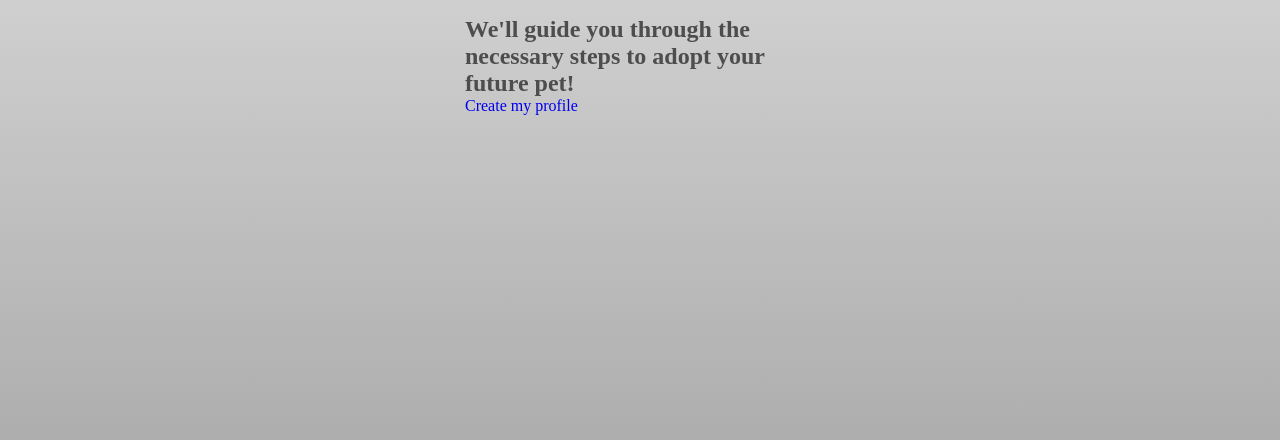
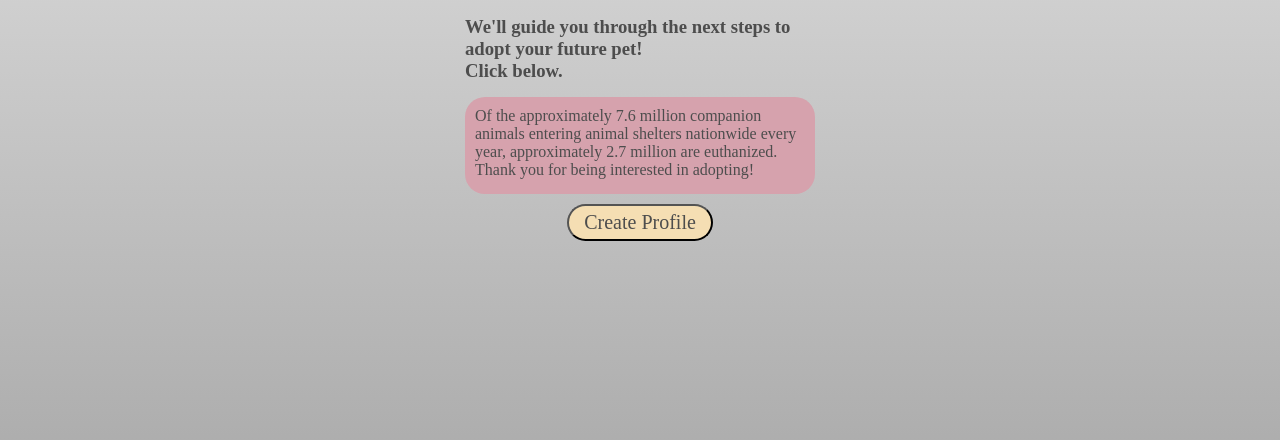
Before and after one commit to JasonToups/forever-homes, a Django app: page /users/intro in a window 1280 px wide. Shown: the part 48-488 px from the top of the page. Run offline with Django 3.2, Linux system fonts and the light colour scheme; some web fonts are replaced.

Commit message:
styles intro page

```diff
--- a/main_app/static/css/about.css
+++ b/main_app/static/css/about.css
@@ -5,3 +5,7 @@ img {
 .container {
     text-align: center;
 }
+
+.headshot {
+    border-radius: 20px;
+}
--- a/main_app/templates/about.html
+++ b/main_app/templates/about.html
@@ -67,7 +67,7 @@
         <div class="headline">
             <h3 class="headline-text">Jason Toups</h3>
         </div>
-        <img src="../static/images/jason.png" alt=""><br/>
+        <img class="headshot" src="../static/images/jason.png" alt=""><br/>
         <p>Web Developer</p>
         <a href="https://www.linkedin.com/in/jasontoups/">LinkedIn Profile</a>
     </div>
@@ -75,7 +75,7 @@
         <div class="headline">
             <h3 class="headline-text">Gustav Pastorino</h3>
         </div>
-        <img src="../static/images/gustav.jpeg" alt=""><br/>
+        <img class="headshot" src="../static/images/gustav.jpeg" alt=""><br/>
         <p>Web Developer</p>
         <a href="https://www.linkedin.com/in/gustavpastorino/">LinkedIn Profile</a>
     </div>
@@ -83,7 +83,7 @@
         <div class="headline">
             <h3 class="headline-text">Jonathan Crepeau</h3>
         </div>
-        <img src="../static/images/JC-photo.jpg" alt=""><br/>
+        <img class="headshot" src="../static/images/JC-photo.jpg" alt=""><br/>
         <p>Web Developer</p>
         <a href="https://www.linkedin.com/in/jonathantcrepeau/">LinkedIn Profile</a>
     </div>
--- a/main_app/templates/intro.html
+++ b/main_app/templates/intro.html
@@ -7,11 +7,17 @@
 {% block content %}
 
 <div class="container">
-	<nav>
-		<h1>We'll guide you through the necessary steps to adopt your future pet!</h1>
-		<!-- Make my username and favorite pet in the create_profile -->
-		<a href="/users/createprofile">Create my profile</a>
-	</nav>
+	<div class="headline">
+		<div class="headline-text">
+			<h3>We'll guide you through the next steps to adopt your future pet!<br/> Click below.</h3>
+		</div>
+	</div>
+	<div class="input">
+		<p>Of the approximately 7.6 million companion animals entering animal shelters nationwide every year, approximately 2.7 million are euthanized. Thank you for being interested in adopting!</p>
+	</div>
+	<div class="button">
+		<a href="/users/createprofile"><button class="submit" type="submit">Create Profile</button></a>
+	</div>
 </div>
 
 {% endblock %}
```
